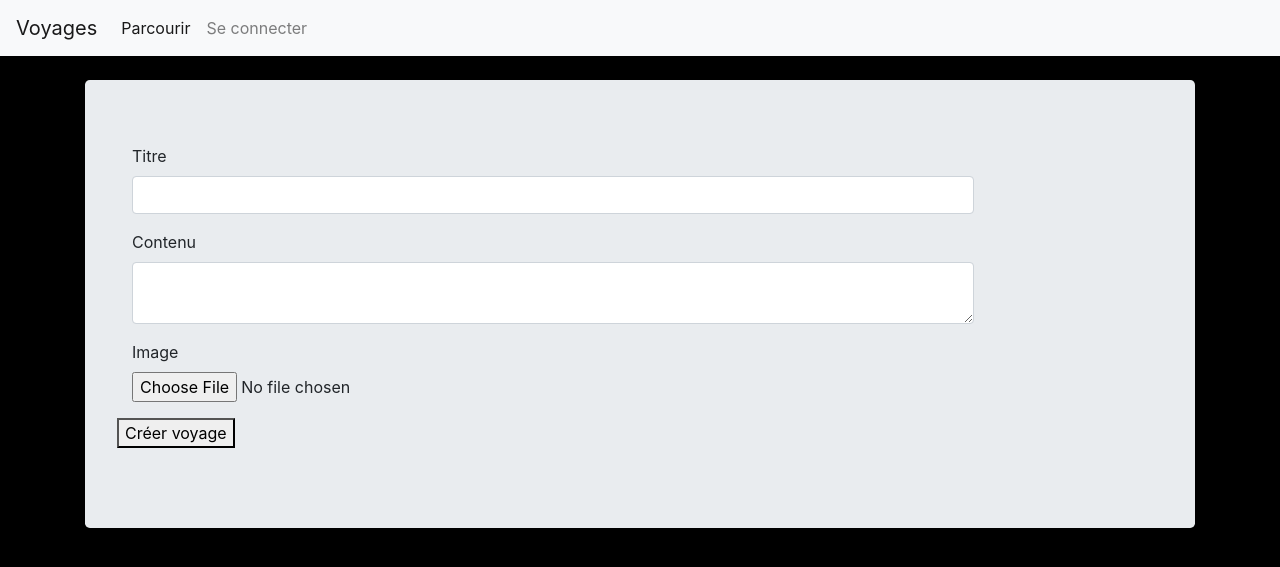
After one commit to NivRemy/PHP_MVC, a PHP site: page /view/displayVoyageForm.php in a window 1280 px wide. The commit adds this page. Shown: the top 567 px of the page. Run offline with PHP 8.4, Linux system fonts and the light colour scheme; a stand-in replaces the project's code that opens the database connection.

Commit message:
rn/ ajout du formulaire d ajout de voyage NON-FONCTIONNEL

```diff
--- a/controller/backendController.php
+++ b/controller/backendController.php
@@ -14,3 +14,9 @@ function login(){
 		echo 'pas de user';
 	}
 }
+
+function displayTravelForm(){
+	require_once 'view/displayVoyageForm.php';
+}
+
+function
--- a/index.php
+++ b/index.php
@@ -4,6 +4,8 @@ require_once 'controller/frontendController.php';
 if(isset($_GET['sk'])){
 	session_destroy();
 	header('Location: index.php');
+}elseif(isset($_POST['title']) && isset($_POST['content'])){
+	addTravel();
 }elseif(isset($_POST['mail']) && isset($_POST['password'])){
 	require_once 'controller/backendController.php';
 	login();
--- /dev/null
+++ b/view/displayVoyageForm.php
@@ -0,0 +1,37 @@
+<?php
+ob_start();
+
+?>
+	<div class="container">
+		<div class="jumbotron">
+			<form action="./newvoyage.php" method="post" enctype="multipart/form-data" class="form-horizontal">
+				<div class="form-group">
+					<label class="control-label col-sm-2" for="title">Titre</label>
+					<div class="col-sm-10">
+						<input class="form-control" id="title" type="text" name="title">
+					</div>
+				</div>
+				<div class="form-group">
+					<label class="control-label col-sm-2" for="content">Contenu</label>
+					<div class="col-sm-10">
+						<textarea id="content" type="textarea" name="content" class="form-control"></textarea>
+					</div>
+				</div>
+				<div class="form-group">
+					<label class="control-label col-sm-2" for="img">Image</label>
+					<div class="col-sm-10">
+						<input id="img" type="file" name="img">
+					</div>
+				</div>
+				<div class="form-group">
+					<button type="submit">Créer voyage</button>
+				</div>
+			</form>
+		</div>
+	</div>
+
+<?php
+
+$content = ob_get_clean();
+
+require_once 'template.php';
--- a/view/template.php
+++ b/view/template.php
@@ -32,7 +32,7 @@
 	      if(isset($_SESSION['mail'])){
 	      	?>
 			<li class="nav-item">
-	        	<a class="nav-link" href="voyageform.php">Ajouter voyage</a>
+	        	<a class="nav-link" href="index.php?page=voyageForm">Ajouter voyage</a>
 	      	</li>
 	      	<li class="nav-item">
 	        	<a href="index.php?sk=1" class="btn btn-danger" name="logout">Déconnexion</a>
```
Also changed, not shown: controller/frontendController.php (+9 -0 lines).
